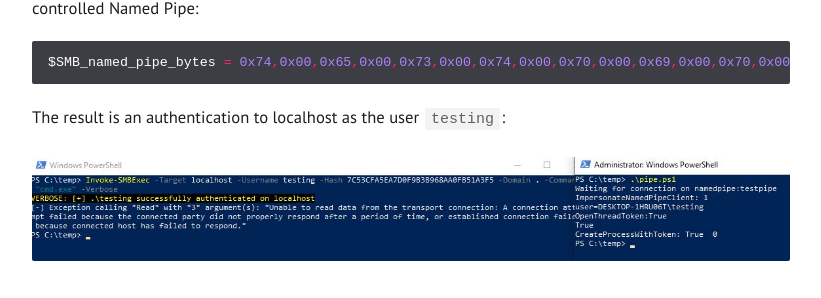
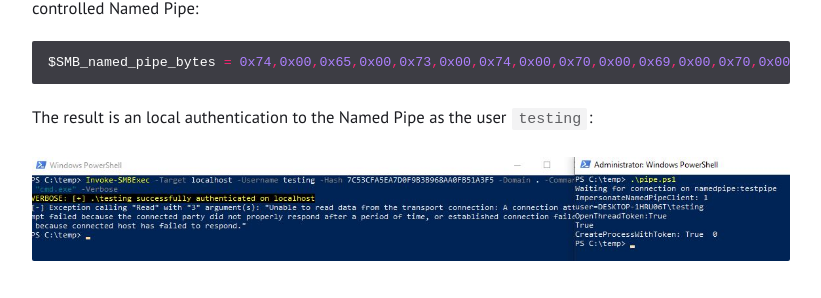
Before and after one commit to S3cur3Th1sSh1t/S3cur3Th1sSh1t.github.io, a Jekyll site: the page built from _posts/2021-04-19-Named-Pipe-PTH.md, in a window 1280 px wide and 900 px high, scrolled down 9366 px. Shown: the part 154-452 px from the top of the window, without its empty margins (229-1050 px from the left). Built offline with Jekyll 4.4.1, drawn with Linux system fonts in a browser that asks for light colours.

Commit message:
Update 2021-04-19-Named-Pipe-PTH.md

````diff
--- a/_posts/2021-04-19-Named-Pipe-PTH.md
+++ b/_posts/2021-04-19-Named-Pipe-PTH.md
@@ -183,7 +183,7 @@ Comparing those two packet captures results in only one very small difference. `
 $SMB_named_pipe_bytes = 0x74,0x00,0x65,0x00,0x73,0x00,0x74,0x00,0x70,0x00,0x69,0x00,0x70,0x00,0x65,0x00 # \testpipe
 ```
 
-The result is an authentication to localhost as the user `testing`:
+The result is an local authentication to the Named Pipe as the user `testing`:
 
 <p align="center">
           <img src="/assets/posts/NamedPipePTH/FirstSuccess.JPG">
````
